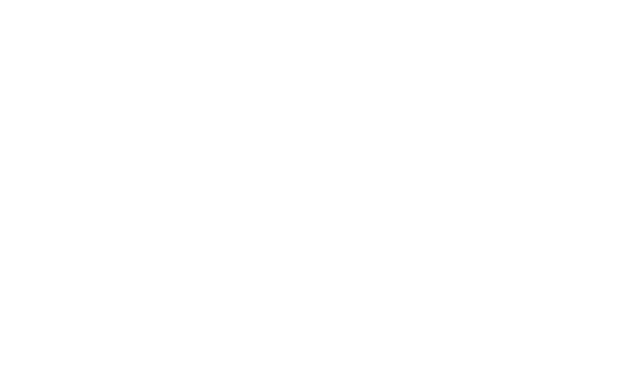
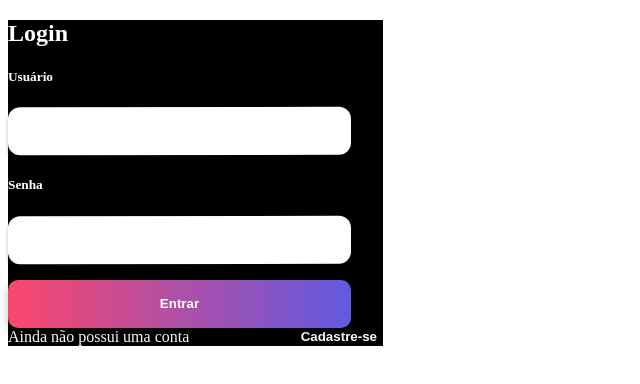
Before and after one commit to gustavohaas/gestaogegabitos-grupo1, a React (Create React App) app: page /signin in a window 1280 px wide. Shown: the top 384 px of the page, without its empty margins (0-640 px from the left). Built offline with nearby package versions, Linux system fonts and the light colour scheme; a web font is replaced by a local one.

Commit message:
feat: implementing signin form with routes to dash and signup

```diff
--- a/src/components/Input/style.js
+++ b/src/components/Input/style.js
@@ -18,5 +18,6 @@
 export const InputStyled = styled.input`
   width: 335px;
   border: none;
+  height: auto;
   background-color: none;
 `;
--- a/src/index.js
+++ b/src/index.js
@@ -2,14 +2,11 @@
 import ReactDOM from "react-dom";
 import App from "./App";
 import { BrowserRouter } from "react-router-dom";
-import Providers from "./providers";
 
 ReactDOM.render(
   <React.StrictMode>
     <BrowserRouter>
-      <Providers>
-        <App />
-      </Providers>
+      <App />
     </BrowserRouter>
   </React.StrictMode>,
   document.getElementById("root")
--- /dev/null
+++ b/src/pages/SignIn/index.jsx
@@ -0,0 +1,55 @@
+import { Container } from "./style.js";
+import Input from "../../components/Input";
+import Button from "../../components/Button";
+import { useForm } from "react-hook-form";
+import * as yup from "yup";
+import { yupResolver } from "@hookform/resolvers/yup";
+import { useContext } from "react";
+import { SignInContext } from "../../providers/SignIn";
+
+const SignIn = () => {
+  const signIn = useContext(SignInContext);
+  const toSignUp = useContext(SignInContext);
+  const schema = yup.object().shape({
+    username: yup.string().required("Campo obrigatório"),
+
+    password: yup.string().required("Campo obrigatório"),
+  });
+
+  const {
+    register,
+    handleSubmit,
+    formState: { errors },
+  } = useForm({ resolver: yupResolver(schema) });
+
+  const handleSignIn = (data) => {
+    signIn(data);
+  };
+
+  const handleClick = () => {
+    toSignUp();
+  };
+
+  return (
+    <Container>
+      <h2>Login</h2>
+      <form onSubmit={handleSubmit(handleSignIn)}>
+        <h5>Usuário</h5>
+        <Input placeholder="Usuário" {...register("username")} />
+        <p>{errors.username?.message}</p>
+        <h5>Senha</h5>
+        <Input type="password" placeholder="Senha" {...register("password")} />
+        <p>{errors.password?.message}</p>
+        <Button type="submit">Entrar</Button>
+      </form>
+      <div className="BtnSignUp">
+        <span>Ainda não possui uma conta</span>
+        <button onclick={handleClick}>
+          <bold>Cadastre-se</bold>
+        </button>
+      </div>
+    </Container>
+  );
+};
+
+export default SignIn;
--- /dev/null
+++ b/src/pages/SignIn/style.js
@@ -0,0 +1,32 @@
+import styled from "styled-components";
+
+export const Container = styled.div`
+  max-width: 375px;
+  /* height: 812px; */
+  background-color: black;
+  color: #fff;
+  justify-content: center;
+
+  div {
+    background-color: #fff;
+  }
+  .BtnSignUp {
+    background-color: black;
+    display: flex;
+    justify-content: space-between;
+  }
+
+  button {
+    border: none;
+    background-color: inherit;
+    color: #fff;
+    font-weight: 800;
+    cursor: pointer;
+  }
+
+  form {
+    margin: auto;
+    justify-content: center;
+    align-items: center;
+  }
+`;
--- a/src/pages/routes/index.js
+++ b/src/pages/routes/index.js
@@ -1,19 +1,16 @@
 import { Route, Switch } from "react-router";
+import SignIn from "../SignIn";
 
-
-function Routes () {
-
-
-
+function Routes() {
   return (
     <>
       <Switch>
         <Route>
-
+          <SignIn></SignIn>
         </Route>
       </Switch>
     </>
-    )
+  );
 }
 
 export default Routes;
--- /dev/null
+++ b/src/providers/SignIn/index.js
@@ -0,0 +1,37 @@
+import { createContext, useEffect, useState } from "react";
+import { useHistory } from "react-router";
+import { toast } from "react-toastify";
+import api from "../../services/api";
+
+export const SignInContext = createContext();
+
+const SignInProvider = ({ children }) => {
+  const history = useHistory();
+  const [isAuth, setIsAuth] = useState(false);
+
+  useEffect(() => {
+    const token = JSON.parse(localStorage.getItem("@Habitactics:token"));
+
+    if (token) {
+      return setIsAuth(true);
+    }
+  }, [isAuth]);
+
+  const signIn = (data) => {
+    api.post("sessions/", data).then((_) => {
+      history.push("/dashboard");
+      toast.success(`Seja bem vindo ${data.username}`);
+    });
+  };
+
+  const toSignUp = () => {
+    history.push("/signup");
+  };
+  return (
+    <SignInContext.Provider value={{ signIn, toSignUp }}>
+      {children}
+    </SignInContext.Provider>
+  );
+};
+
+export default SignInProvider;
```
Lines whose indentation alone changed are shown as unchanged.
